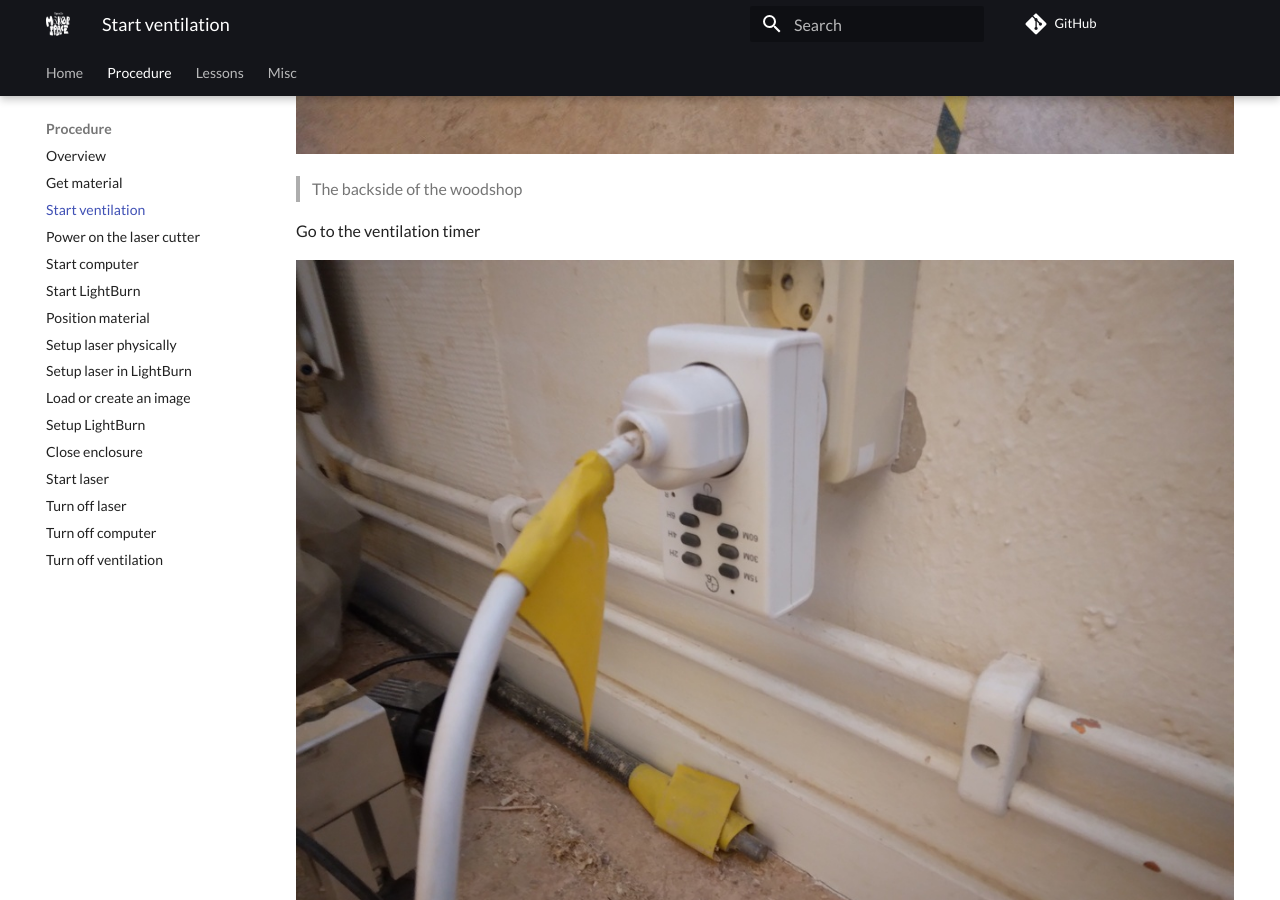
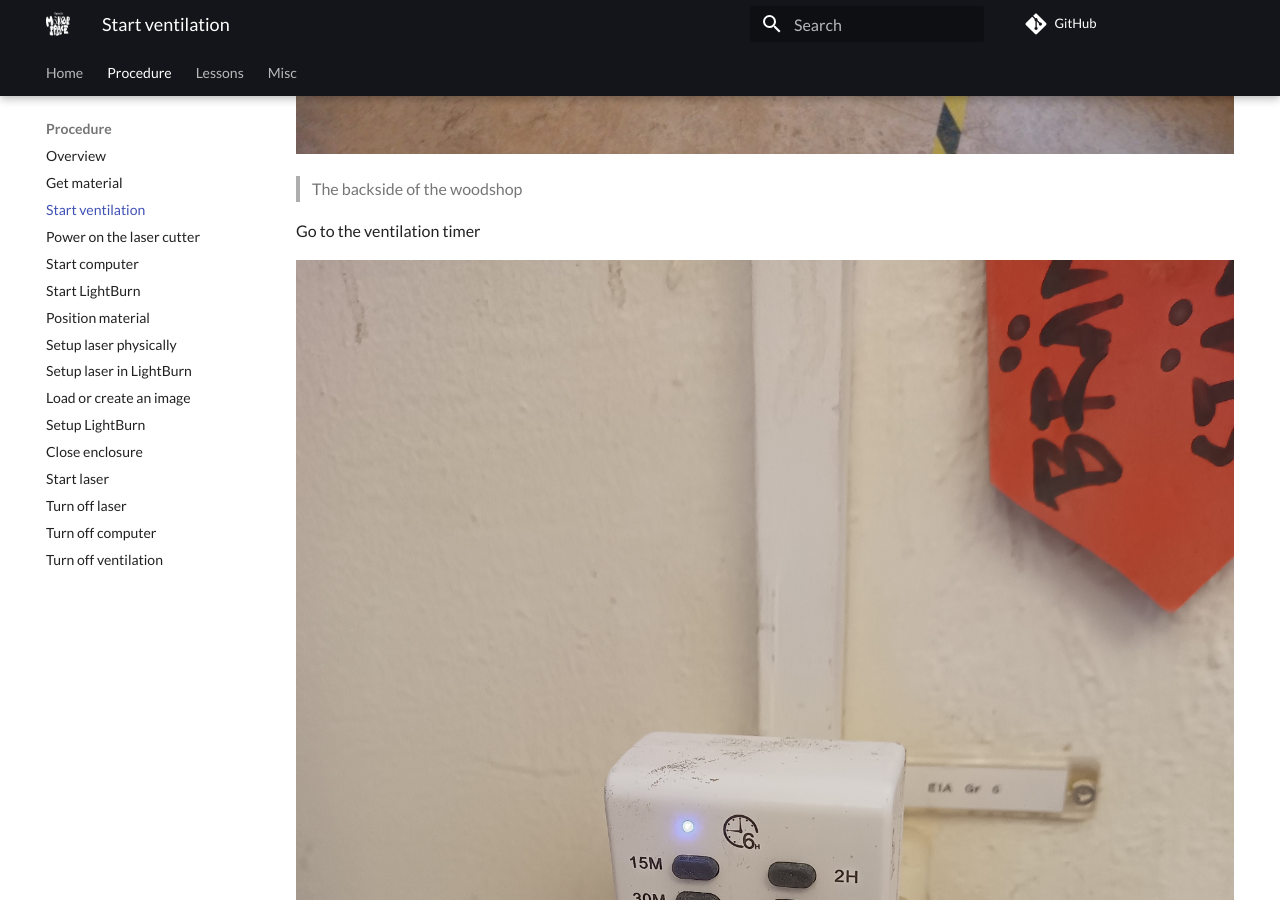
Before and after one commit to uppsala-makerspace/laser_cutter_guide, an MkDocs documentation site: the page built from docs/steps/start_ventilation.md, in a window 1280 px wide and 900 px high, scrolled down 2520 px. Built offline with MkDocs 1.6.1 and Material for MkDocs 9.7.7, drawn with Linux system fonts in a browser that asks for light colours; comment, search, counter and statistics services are not loaded.

Commit message:
Update start_ventilation.md
Changed picture

```diff
--- a/docs/steps/start_ventilation.md
+++ b/docs/steps/start_ventilation.md
@@ -30,7 +30,7 @@ At the backside of the woodshop, find the timer.
 
 Go to the ventilation timer
 
-![The ventilation timer](ventilation_timer.jpg)
+![The ventilation timer](ventilation_timer_right_side_up.jpg)
 
 > The ventilation timer
 
```
